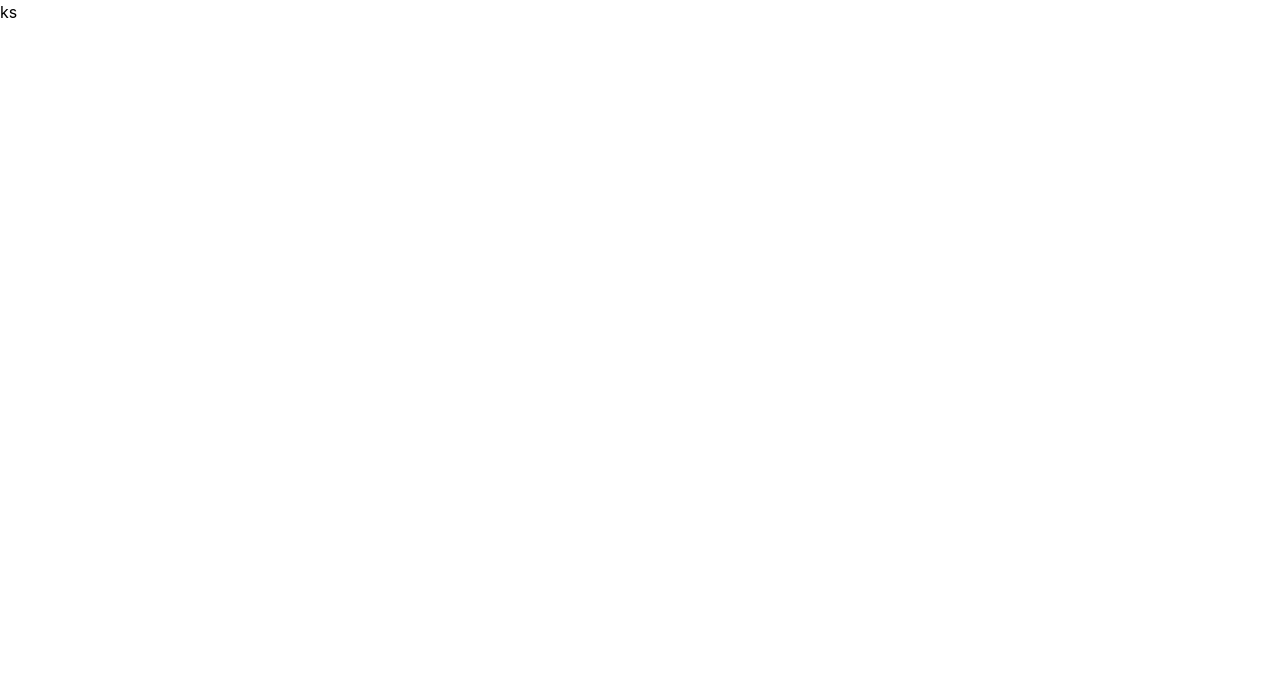
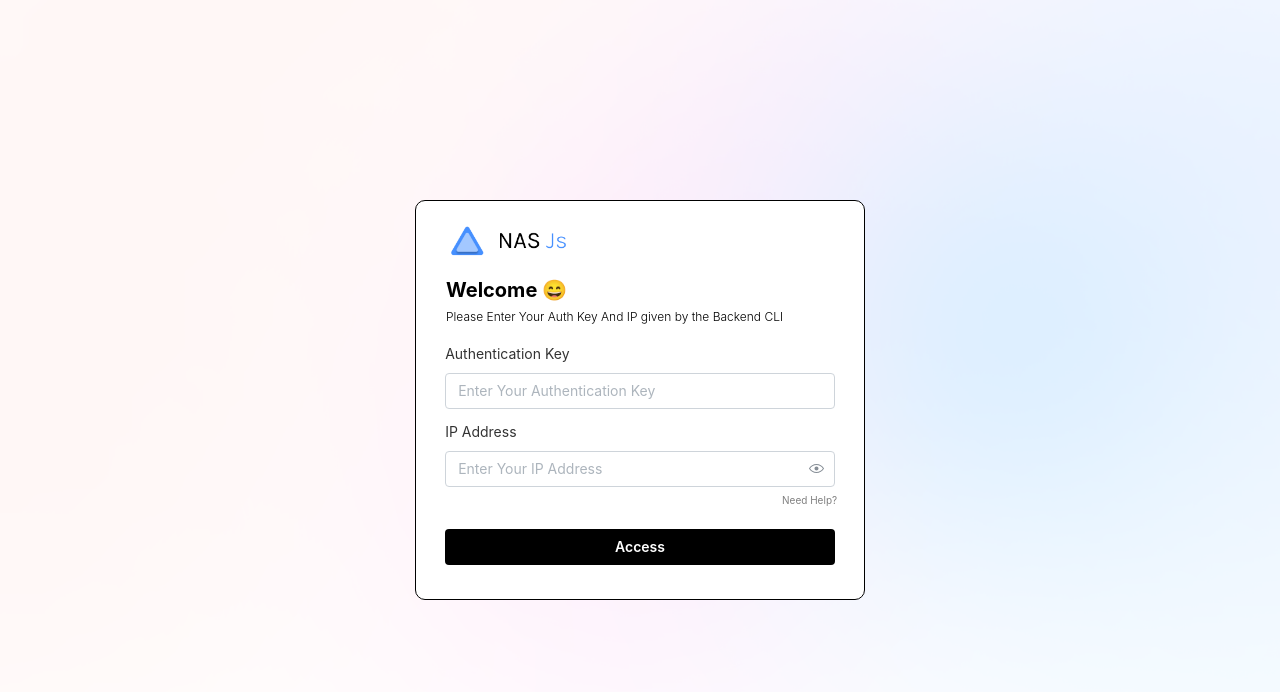
Before and after one commit to raunaksingh9800/frontend, a Next.js app: page /admin/1 in a window 1280 px wide. Shown: the top 692 px of the page. Built offline with nearby package versions, Linux system fonts and the light colour scheme.

Commit message:
Added routing based input field

```diff
--- a/app/AuthUI/login.js
+++ b/app/AuthUI/login.js
@@ -1,55 +1,45 @@
-"use client";
-import Image from 'next/image'
+'use client';
 
+import { useState, useEffect } from 'react';
+import Image from 'next/image';
+import { Button, Input, PasswordInput } from '@mantine/core';
+import Link from 'next/link';
+import Bgpic from '/public/Light-Gradient.png';
+import NASJSpic from '/public/LOGO-with-text.png';
 
-import Bgpic from '/public/Light-Gradient.png'
-import NASJSpic from '/public/LOGO-with-text.png'
-
-import { Button, Input, PasswordInput } from '@mantine/core';
-
-import Link from 'next/link';
-
-
-
-const Desktop = (props) => {
+const Desktop = ({ heading, subHeading, textOne, valueOne, textTwo, valueTwo, forgot, forgotLink, buttonText, onData, onButtonClick }) => {
   return (
-    <section  id='mainframe' className=' w-screen h-screen flex flex-col justify-center items-center' >
-    <div className='w-[450px] h-[400px] bg-white z-10 border-black border-solid border-[0.5px] rounded-[10px] flex flex-col '>
-      <div className='w-full h-[60px]  flex flex-col'>
+    <section id='mainframe' className='w-screen h-screen flex flex-col justify-center items-center'>
+      <div className='w-[450px] h-[400px] bg-white z-10 border-black border-solid border-[0.5px] rounded-[10px] flex flex-col'>
+        <div className='w-full h-[60px] flex flex-col'>
           <div className='pl-[14px] pt-[5px]'>
-          <Image
-            src={NASJSpic}
-            alt='NAS Js Logo'
-            width={150}
-          />
+            <Image src={NASJSpic} alt='NAS Js Logo' width={150} />
           </div>
         </div>
-      <div className='w-full h-[70px] '>
+        <div className='w-full h-[70px]'>
           <div className='pl-[30px] pt-[14px]'>
-            <h1 className='text-[20px] font-bold'>{props.heading}</h1>
-            <p className='pt-[2px] text-[12px] font-light '>{props.subHeading}</p>
+            <h1 className='text-[20px] font-bold'>{heading}</h1>
+            <p className='pt-[2px] text-[12px] font-light '>{subHeading}</p>
           </div>
-
         </div>
         <div className='w-full h-[80px] pt-[12px] flex flex-col items-center'>
-          <div className=' w-[87%]  flex flex-col justify-center'>
-            <p className=' opacity-80 pb-2 text-[14px]'>{props.textOne}</p>
-            <Input placeholder={`Enter Your ${props.textOne}`} value={props.valueOne} />
+          <div className='w-[87%] flex flex-col justify-center'>
+            <p className='opacity-80 pb-2 text-[14px]'>{textOne}</p>
+            <Input placeholder={`Enter Your ${textOne}`} value={valueOne} onChange={(e) => onData('valueOne', e.target.value)} />
           </div>
         </div>
         <div className='w-full h-[80px] pt-[10px] flex flex-col items-center'>
-          <div className=' w-[87%]  flex flex-col justify-center'>
-            <p className='opacity-80 pb-2 text-[14px]'>{props.textTwo}</p>
-            <PasswordInput placeholder={`Enter Your ${props.textTwo}`} value={props.valueTwo}  />
+          <div className='w-[87%] flex flex-col justify-center'>
+            <p className='opacity-80 pb-2 text-[14px]'>{textTwo}</p>
+            <PasswordInput placeholder={`Enter Your ${textTwo}`} value={valueTwo} onChange={(e) => onData('valueTwo', e.target.value)} />
           </div>
         </div>
-        <div className=' w-full h-[20px] mt-[2px] flex flex-col items-end' >
-        <Link href={props.forgotLink} className='text-[10px] opacity-50 pr-[6%]'>{props.forgot}</Link>
-
+        <div className='w-full h-[20px] mt-[2px] flex flex-col items-end'>
+          <Link href={forgotLink} className='text-[10px] opacity-50 pr-[6%]'>{forgot}</Link>
         </div>
-        <div className=' w-full h-[40px] mt-[16px] flex flex-col items-center' >
-          <div className='w-[87%]  flex flex-col justify-center' >
-              <Button variant="filled" color="rgba(0, 0, 0, 1)" fullWidth  >{props.buttonText}</Button>
+        <div className='w-full h-[40px] mt-[16px] flex flex-col items-center'>
+          <div className='w-[87%] flex flex-col justify-center'>
+            <Button onClick={onButtonClick} variant="filled" color="rgba(0, 0, 0, 1)" fullWidth>{buttonText}</Button>
           </div>
         </div>
       </div>
@@ -64,48 +54,42 @@ const Desktop = (props) => {
         }}
       />
     </section>
-  )
-}
+  );
+};
 
-
-const Mobile = () => {
+const Mobile = ({ heading, subHeading, textOne, valueOne, textTwo, valueTwo, forgot, forgotLink, buttonText, onData, onButtonClick }) => {
   return (
-    <section className=' w-screen h-screen flex flex-col overflow-hidden items-center' >
-    <div className='w-[99%] h-[400px] z-10  flex flex-col '>
-      <div className='w-full h-[60px]  flex flex-col'>
+    <section className='w-screen h-screen flex flex-col overflow-hidden items-center'>
+      <div className='w-[99%] h-[400px] z-10 flex flex-col'>
+        <div className='w-full h-[60px] flex flex-col'>
           <div className='pl-[10px] pt-[5px]'>
-          <Image
-            src={NASJSpic}
-            alt='NAS Js Logo'
-            width={160}
-          />
+            <Image src={NASJSpic} alt='NAS Js Logo' width={160} />
           </div>
         </div>
-      <div className='w-full h-[70px] '>
+        <div className='w-full h-[70px]'>
           <div className='pl-[30px] pt-[25px]'>
-            <h1 className='text-[24px] font-bold'>{props.heading}</h1>
-            <p className='pt-[2px] text-[14px] font-light '>{props.subHeading}</p>
+            <h1 className='text-[24px] font-bold'>{heading}</h1>
+            <p className='pt-[2px] text-[14px] font-light '>{subHeading}</p>
           </div>
-
         </div>
         <div className='w-full h-[80px] pt-[40px] flex flex-col items-center'>
-          <div className=' w-[87%]  flex flex-col justify-center'>
-            <p className=' opacity-80 pb-2 text-[15px]'>{props.textOne}</p>
-            <Input variant="unstyled" placeholder={`Enter Your ${props.textOne}`} value={props.valueOne} className='border-black border-solid border-[1px] rounded-[4px] pl-[7px]' />
+          <div className='w-[87%] flex flex-col justify-center'>
+            <p className='opacity-80 pb-2 text-[15px]'>{textOne}</p>
+            <Input variant="unstyled" placeholder={`Enter Your ${textOne}`} value={valueOne} onChange={(e) => onData('valueOne', e.target.value)} className='border-black border-solid border-[1px] rounded-[4px] pl-[7px]' />
           </div>
         </div>
         <div className='w-full h-[80px] pt-[48px] flex flex-col items-center'>
-          <div className=' w-[87%]  flex flex-col justify-center'>
-            <p className='opacity-80 pb-2 text-[15px]'>{props.textTwo}</p>
-            <PasswordInput variant="unstyled"  className='border-black border-solid border-[1px] rounded-[4px] pl-[7px]'  placeholder={`Enter Your ${props.textTwo}`} value={props.valueTwo}  />
+          <div className='w-[87%] flex flex-col justify-center'>
+            <p className='opacity-80 pb-2 text-[15px]'>{textTwo}</p>
+            <PasswordInput variant="unstyled" className='border-black border-solid border-[1px] rounded-[4px] pl-[7px]' placeholder={`Enter Your ${textTwo}`} value={valueTwo} onChange={(e) => onData('valueTwo', e.target.value)} />
           </div>
         </div>
-        <div className=' w-full h-[20px] mt-[44px] flex flex-col items-end' >
-          <Link href={props.forgotLink} className='text-[10px] opacity-50 pr-[6%]'>{props.forgot}</Link>
+        <div className='w-full h-[20px] mt-[44px] flex flex-col items-end'>
+          <Link href={forgotLink} className='text-[10px] opacity-50 pr-[6%]'>{forgot}</Link>
         </div>
-        <div className=' w-full h-[40px] mt-[24px] flex flex-col items-center' >
-          <div className='w-[87%]  flex flex-col justify-center' >
-              <Button variant="filled" color="rgba(0, 0, 0, 1)" fullWidth >{props.buttonText}</Button>
+        <div className='w-full h-[40px] mt-[24px] flex flex-col items-center'>
+          <div className='w-[87%] flex flex-col justify-center'>
+            <Button onClick={onButtonClick}  variant="filled" color="rgba(0, 0, 0, 1)" fullWidth>{buttonText}</Button>
           </div>
         </div>
       </div>
@@ -120,19 +104,66 @@ const Mobile = () => {
         }}
       />
     </section>
-  )
-}
+  );
+};
 
+export default function Main({ heading, subHeading, textOne, textTwo, forgot, forgotLink, buttonText, valueOne, valueTwo, onData , onButtonClick }) {
+  const [formData, setFormData] = useState({
+    valueOne: valueOne,
+    valueTwo: valueTwo
+  });
 
-export default function Main(props) {
+  const handleDataChange = (key, value) => {
+    setFormData((prevData) => ({
+      ...prevData,
+      [key]: value
+    }));
+    onData(key, value);
+  };
+
   const isMobile = () => window.innerWidth <= 768;
+
+  useEffect(() => {
+    // Update the form data whenever props change
+    setFormData({
+      valueOne: valueOne,
+      valueTwo: valueTwo
+    });
+  }, [valueOne, valueTwo]);
+
   return (
     <>
       {
-      isMobile() ? <Mobile heading={props.heading} subHeading={props.subHeading} textOne={props.textOne} valueOne={props.valueOne} textTwo={props.textTwo} valueTwo={props.valueTwo} forgot={props.forgot} forgotLink={props.forgotLink} buttonText={props.buttonText} /> : <Desktop heading={props.heading} subHeading={props.subHeading} textOne={props.textOne} valueOne={props.valueOne} textTwo={props.textTwo} valueTwo={props.valueTwo} forgot={props.forgot} forgotLink={props.forgotLink} buttonText={props.buttonText} />
+        isMobile() ? (
+          <Mobile
+            heading={heading}
+            subHeading={subHeading}
+            textOne={textOne}
+            valueOne={formData.valueOne}
+            textTwo={textTwo}
+            valueTwo={formData.valueTwo}
+            forgot={forgot}
+            forgotLink={forgotLink}
+            buttonText={buttonText}
+            onButtonClick = {onButtonClick}
+            onData={handleDataChange}
+          />
+        ) : (
+          <Desktop
+            heading={heading}
+            subHeading={subHeading}
+            textOne={textOne}
+            valueOne={formData.valueOne}
+            textTwo={textTwo}
+            valueTwo={formData.valueTwo}
+            forgot={forgot}
+            onButtonClick = {onButtonClick}
+            forgotLink={forgotLink}
+            buttonText={buttonText}
+            onData={handleDataChange}
+          />
+        )
       }
     </>
-
-
   );
 }
--- a/app/admin/[adminpanel]/page.js
+++ b/app/admin/[adminpanel]/page.js
@@ -1,18 +1,32 @@
 "use client";
+import dynamic from 'next/dynamic';
 import { useSearchParams , useRouter } from 'next/navigation';
 
-export default function Page({ params }) {
+import { useState } from 'react';
 
+const Main = dynamic(() => import('../../AuthUI/login'), { ssr: false });
+
+export default function Login() {
   const searchParams = useSearchParams();
-  const color = searchParams.get('color');
-  const size = searchParams.get('size');
-  console.log(color)
-  // const router = useRouter();
-  // const { id, color, size } = router.query
-  return (
-   <>
-   <h1>
-    ks
-    </h1></>
-  )
+  const IP = searchParams.get('ip');
+  const AUTHKEY = searchParams.get('authkey');
+  const [formData, setFormData] = useState({
+      valueOne: AUTHKEY,
+      valueTwo: IP
+    });
+    const handleDataChange = (key, value) => {
+      setFormData((prevData) => ({
+        ...prevData,
+        [key]: value
+      }));
+    };
+return (
+  <Main
+  onData={handleDataChange}
+  onButtonClick={() => {
+      alert(formData.valueOne)
+  }}
+  heading={"Welcome 😄"} subHeading={'Please Enter Your Auth Key And IP given by the Backend CLI '} textOne={'Authentication Key'} valueOne={formData.valueOne} textTwo={'IP Address'} valueTwo={formData.valueTwo} forgot={'Need Help?'} forgotLink={'/docs/password#forgot-password-'} buttonText={'Access'}
+  />
+)
 }
--- a/app/login/page.js
+++ b/app/login/page.js
@@ -1,12 +1,30 @@
+'use client';
 
 import dynamic from 'next/dynamic';
+import { useState } from 'react';
 
 const Main = dynamic(() => import('../AuthUI/login'), { ssr: false });
 
-export default function Admin() {
+
+
+export default function Login() {
+    const [formData, setFormData] = useState({
+        valueOne: '',
+        valueTwo: ''
+      });
+      const handleDataChange = (key, value) => {
+        setFormData((prevData) => ({
+          ...prevData,
+          [key]: value
+        }));
+      };
   return (
     <Main
-    heading={"Welcome Back 😄"} subHeading={'Please Enter Your Username And Password'} textOne={'Username'} valueOne={''} textTwo={'Password'} valueTwo={''} forgot={'Forgot password?'} forgotLink={'/docs/password#forgot-password-'} buttonText={'Login'}
+    onData={handleDataChange}
+    onButtonClick={() => {
+        alert(formData.valueOne)
+    }}
+    heading={"Welcome Back 😄"} subHeading={'Please Enter Your Username And Password'} textOne={'Username'} valueOne={'123'} textTwo={'Password'} valueTwo={'123'} forgot={'Forgot password?'} forgotLink={'/docs/password#forgot-password-'} buttonText={'Login'}
     />
   )
 }
```
Lines whose indentation alone changed are shown as unchanged.
